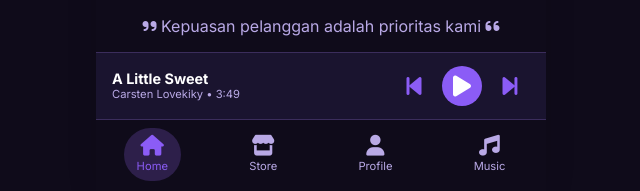
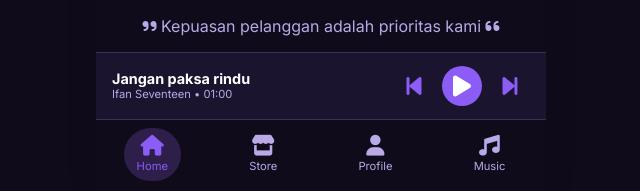
Before and after one commit to Kyyjeje/Safarishop, a plain HTML site: page index.html in a window 1280 px wide. Shown: the part 1015-1206 px from the top of the page, 319-959 px from the left. Drawn offline with Linux system fonts and the light colour scheme.

Commit message:
Update index.html

```diff
--- a/index.html
+++ b/index.html
@@ -801,9 +801,9 @@
             // Playlist lagu
             const playlist = [
                 {
-                    title: 'A Little Sweet',
-                    artist: 'Carsten Lovekiky • 3:49',
-                    src: 'https://www.image2url.com/r2/default/audio/1777351692189-55741543-0846-42b8-9bd7-654d6a5c4338.mp3'
+                    title: 'Jangan paksa rindu',
+                    artist: 'Ifan Seventeen • 01:00',
+                    src: 'https://www.image2url.com/r2/default/audio/1777884403962-a313e36a-7b99-4ee4-8b08-c3236ebfb8c6.mp3'
                 },
                 {
                     title: 'Valentine Exquisite Collection',
```
